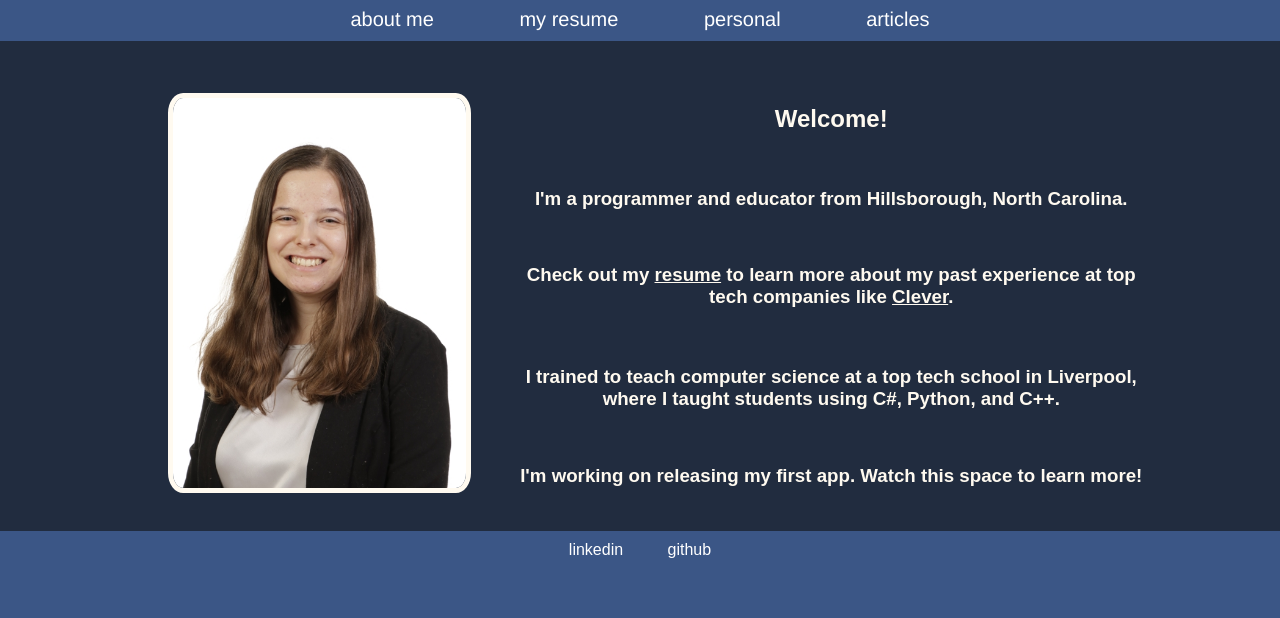
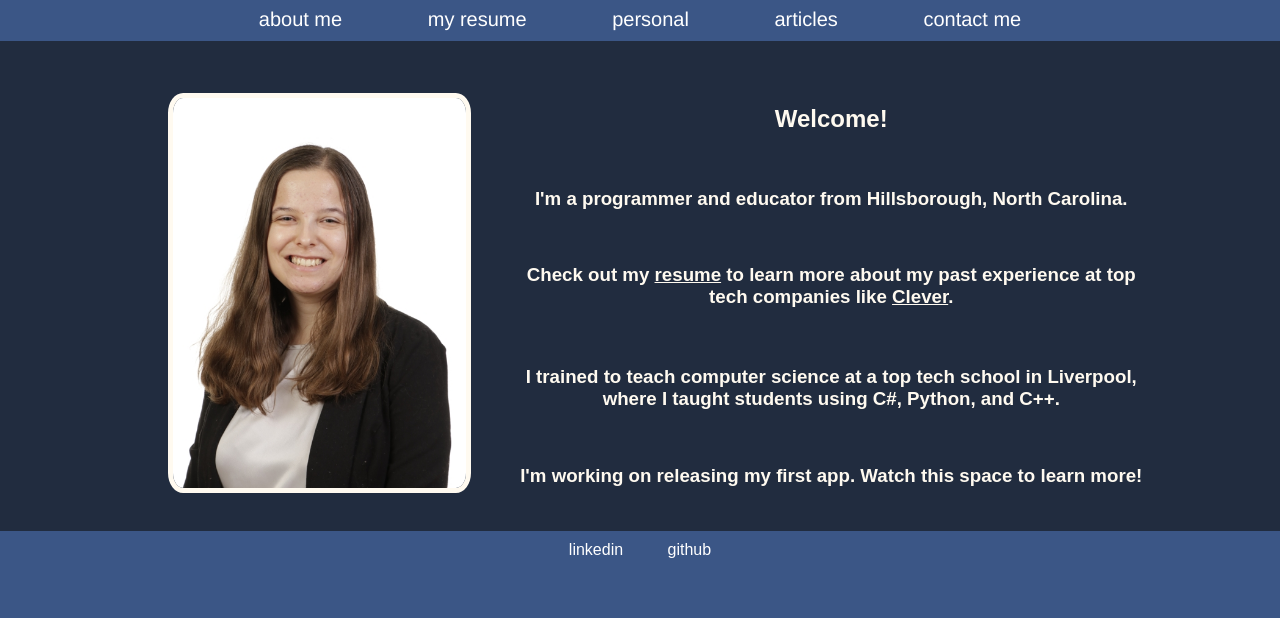
Before and after one commit to maddienorwood/maddienorwood.github.io, a plain HTML site: page docs/index.html in a window 1280 px wide. Shown: the part 182-800 px from the top of the page. Drawn offline with Linux system fonts and the light colour scheme.

Commit message:
Update index.html

```diff
--- a/docs/index.html
+++ b/docs/index.html
@@ -20,6 +20,7 @@
         <li><a href="resume.html">My Resume</a></li>
         <li><a href="personal.html">Personal</a></li>
         <li><a href="articles.html">Articles</a></li>
+        <li><a href="contactme.html">Contact Me</a></li>
       </ul>
     </nav>
   </header>
```
